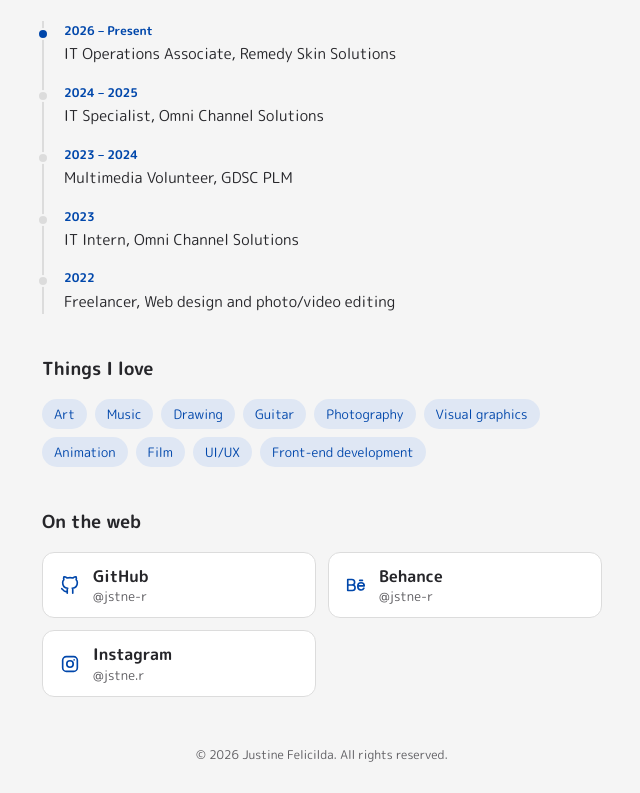
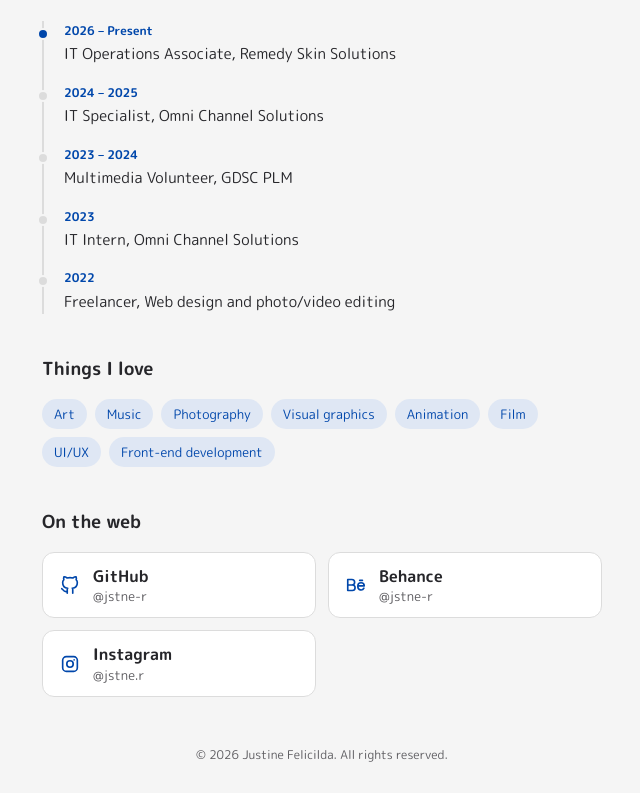
Before and after one commit to jstne-r/myportfolio-revamp, a Next.js app: page / in a window 1280 px wide. Shown: the part 965-1758 px from the top of the page, without its empty margins (318-958 px from the left). Built offline with nearby package versions, Linux system fonts and the light colour scheme.

Commit message:
remove to drawing & guitar

```diff
--- a/data/content.js
+++ b/data/content.js
@@ -123,8 +123,6 @@ export const timeline = [
 export const interests = [
   "Art",
   "Music",
-  "Drawing",
-  "Guitar",
   "Photography",
   "Visual graphics",
   "Animation",
```
